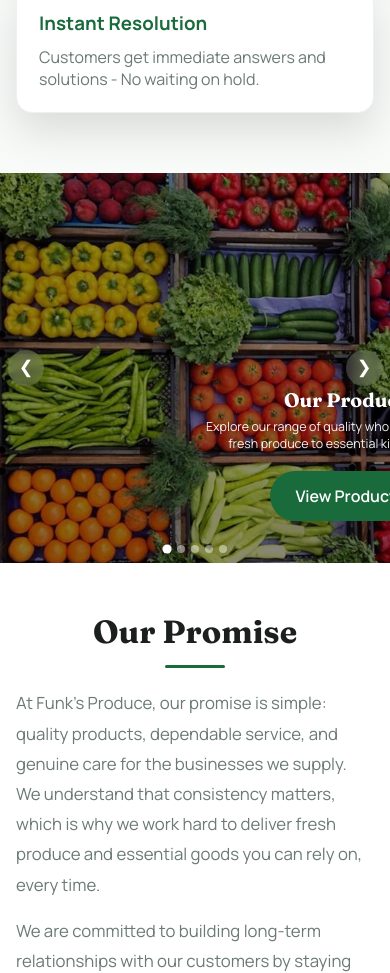
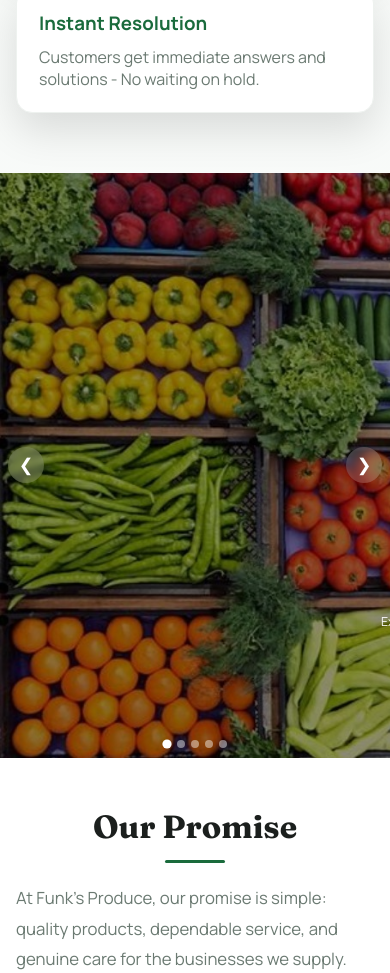
Before and after one commit to theoahhing/Funk-Website, a website: page index.html in a window 390 px wide. Shown: the part 1018-1991 px from the top of the page. Drawn offline with Linux system fonts and the light colour scheme.

Commit message:
Updated CSS file.
Testing purposes.

```diff
--- a/style.css
+++ b/style.css
@@ -1066,7 +1066,7 @@ footer {
   }
 
   .product-slider {
-    aspect-ratio: 4 / 4;
+    aspect-ratio: 4 / 6;
     height: auto;
   }
 
```
